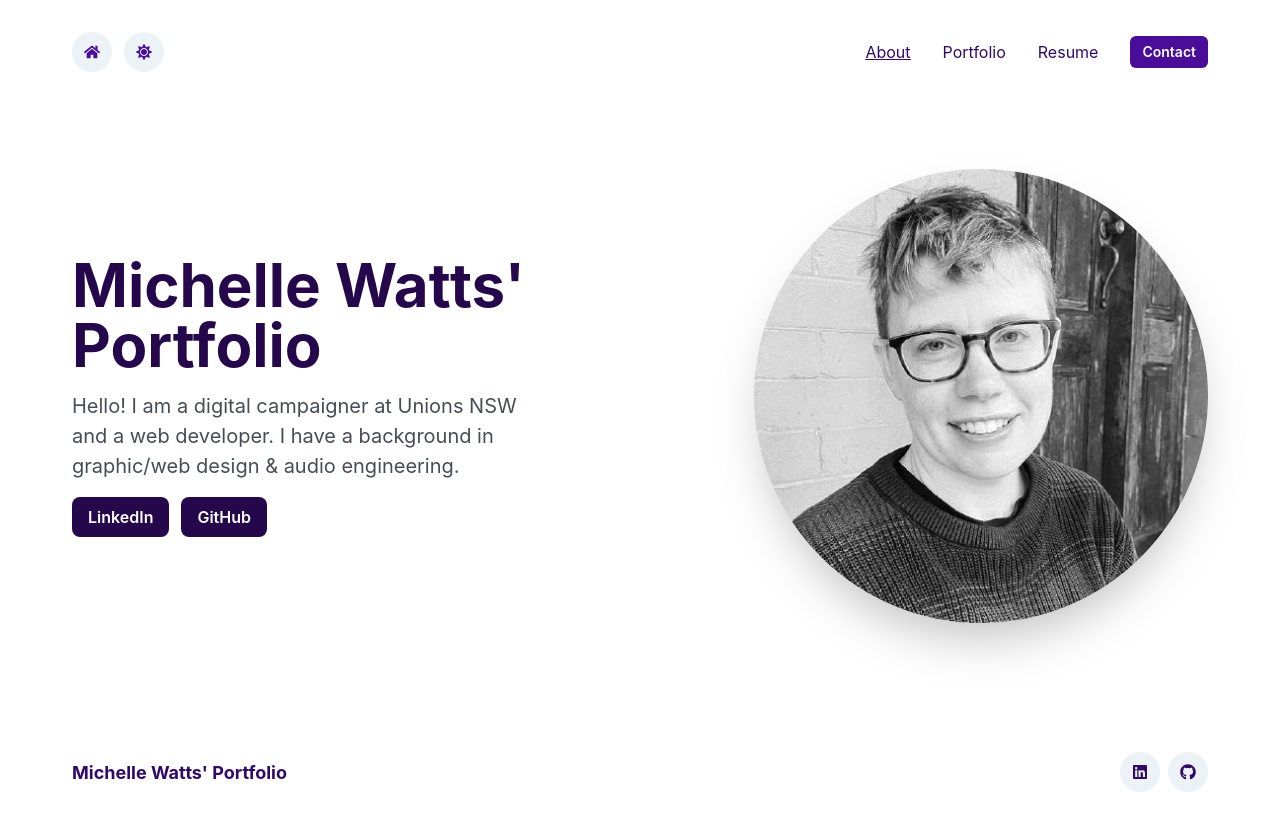
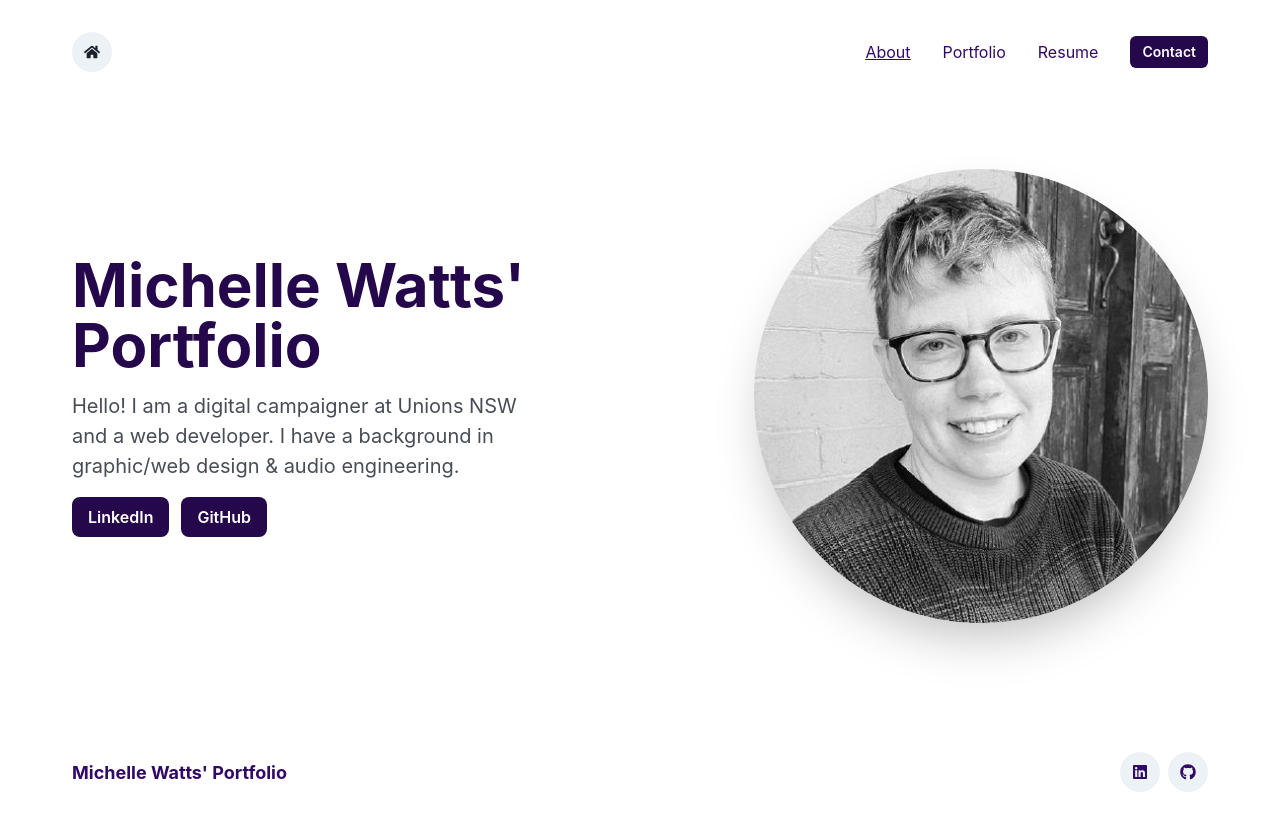
Before and after one commit to michellewatts20000/watts-react-portfolio-chakra, a React (Create React App) app: page / in a window 1280 px wide. Built offline with nearby package versions, Linux system fonts and the light colour scheme.

Commit message:
turn off dark mode

```diff
--- a/src/components/sections/Header.js
+++ b/src/components/sections/Header.js
@@ -1,6 +1,6 @@
 import React from "react"
 import Navigation from "../sections/Navigation";
-import { Box, Flex, Button, CloseButton } from "@chakra-ui/react"
+import { Box, Flex, Button, CloseButton, useColorModeValue } from "@chakra-ui/react"
 import Logo from "../ui/Logo"
 import { HamburgerIcon } from '@chakra-ui/icons'
 
@@ -19,18 +19,17 @@ const toggleMenu = () => setShow(!show)
       mb={8}
       p={8}
       bg={["primary.500", "primary.500", "transparent", "transparent"]}
-      color={["white", "white", "primary.700", "primary.700"]}
+
       {...props}
     >
       <Flex align="center">
         <Logo
           w="100px"
-          color={["primary.500", "primary.500"]}
         />
       </Flex>
 
       <Box display={{ base: "block", md: "none" }} onClick={toggleMenu}>
-        {show ? <CloseButton /> : <HamburgerIcon w={6} h={6} />}
+        {show ? <CloseButton  color={["white", "white", "primary.700", "primary.700"]} /> : <HamburgerIcon w={6} h={6}  color={["white", "white", "primary.700", "primary.700"]}/>}
       </Box>
 
       <Box
@@ -42,6 +41,7 @@ const toggleMenu = () => setShow(!show)
           justify={["center", "space-between", "flex-end", "flex-end"]}
           direction={["column", "row", "row", "row"]}
           pt={[4, 4, 0, 0]}
+           color={["white", "white", "primary.700", "primary.700"]}
         >
           <Navigation to="/">About</Navigation>
           <Navigation to="/portfolio">Portfolio </Navigation>
@@ -51,8 +51,9 @@ const toggleMenu = () => setShow(!show)
             <Button
               size="sm"
               rounded="md"
-              color={["primary.500", "primary.500", "white", "white"]}
-              bg={["white", "white", "primary.500", "primary.500"]}
+              colorScheme="primary"
+            color={useColorModeValue('white', 'primary.800')}
+            bg={useColorModeValue('primary.800', 'white')}
               _hover={{
                 bg: [
                   "primary.100",
--- a/src/components/sections/Hero.js
+++ b/src/components/sections/Hero.js
@@ -46,6 +46,7 @@ export default function Hero({
           as="h1"
           size="3xl"
           fontWeight="bold"
+
           color={useColorModeValue('primary.800', 'gray.100')}
           textAlign={["center", "center", "left", "left"]}
         >
--- a/src/components/ui/Logo.js
+++ b/src/components/ui/Logo.js
@@ -1,16 +1,16 @@
 import React from "react";
 import { Box } from "@chakra-ui/react";
 import { IconButton } from "@chakra-ui/button";
-import { FaHome, FaSun } from 'react-icons/fa'
-import { useColorMode } from '@chakra-ui/color-mode'
+import { FaHome } from 'react-icons/fa'
+// import { useColorMode } from '@chakra-ui/color-mode'
 
 
 export default function Logo(props) {
-  const { toggleColorMode } = useColorMode();
+  // const { toggleColorMode } = useColorMode();
   return (
     <Box {...props}>
-    <IconButton icon={<FaHome />} isRound='true' mr="3" onClick={() => window.open('./', "_self")}  />
-     <IconButton icon={<FaSun />} isRound='true' onClick={toggleColorMode}></IconButton>
+    <IconButton  icon={<FaHome color="primary.700"/>} isRound='true' mr="3" onClick={() => window.open('./', "_self")}  />
+     {/* <IconButton  icon={<FaSun />} isRound='true' onClick={toggleColorMode}></IconButton> */}
     </Box>
   );
 }
--- a/src/utils/theme.js
+++ b/src/utils/theme.js
@@ -12,20 +12,16 @@ const colors = {
     700: "#310966",
     800: "#25074c",
     900: "#190433"
-  },
-   fonts: {
-    heading: "Open Sans",
-    body: "Raleway",
   }
 };
 
+
 const config = {
-  initialColorMode: "light",
-  useSystemColorMode: false,
+  initialColorMode: "light"
 }
 
 
 
-const customTheme = extendTheme({ colors, config });
+const customTheme = extendTheme({ colors, config});
 
 export default customTheme;
```
